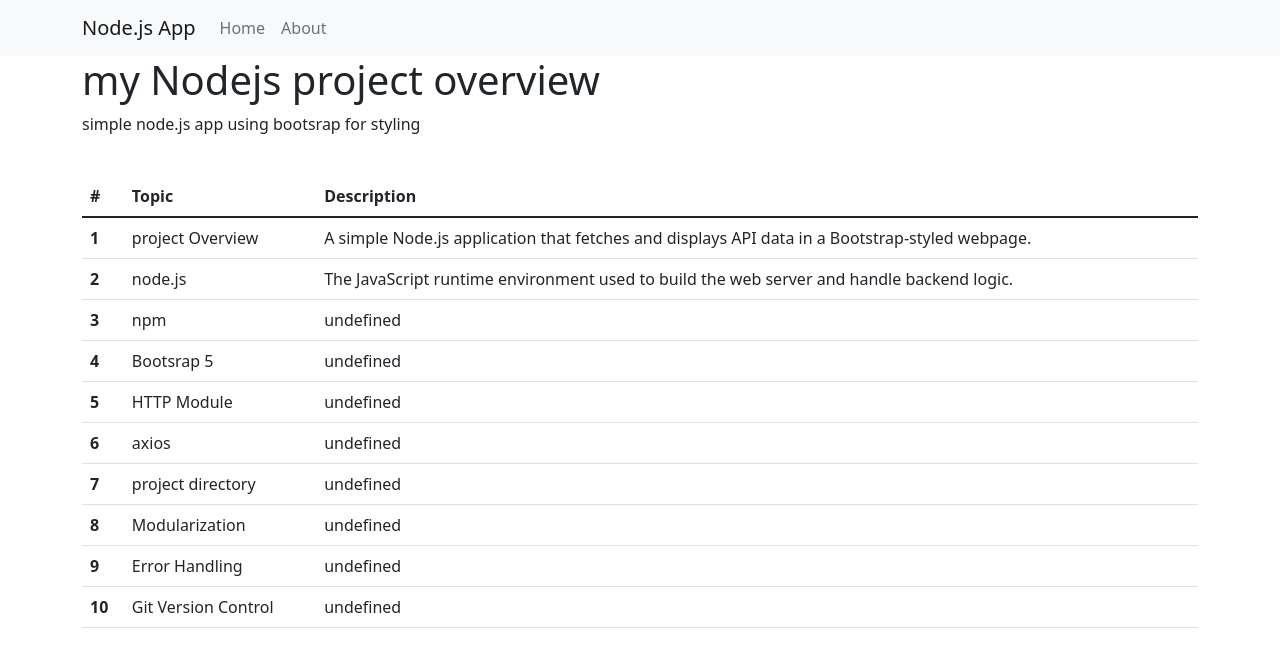
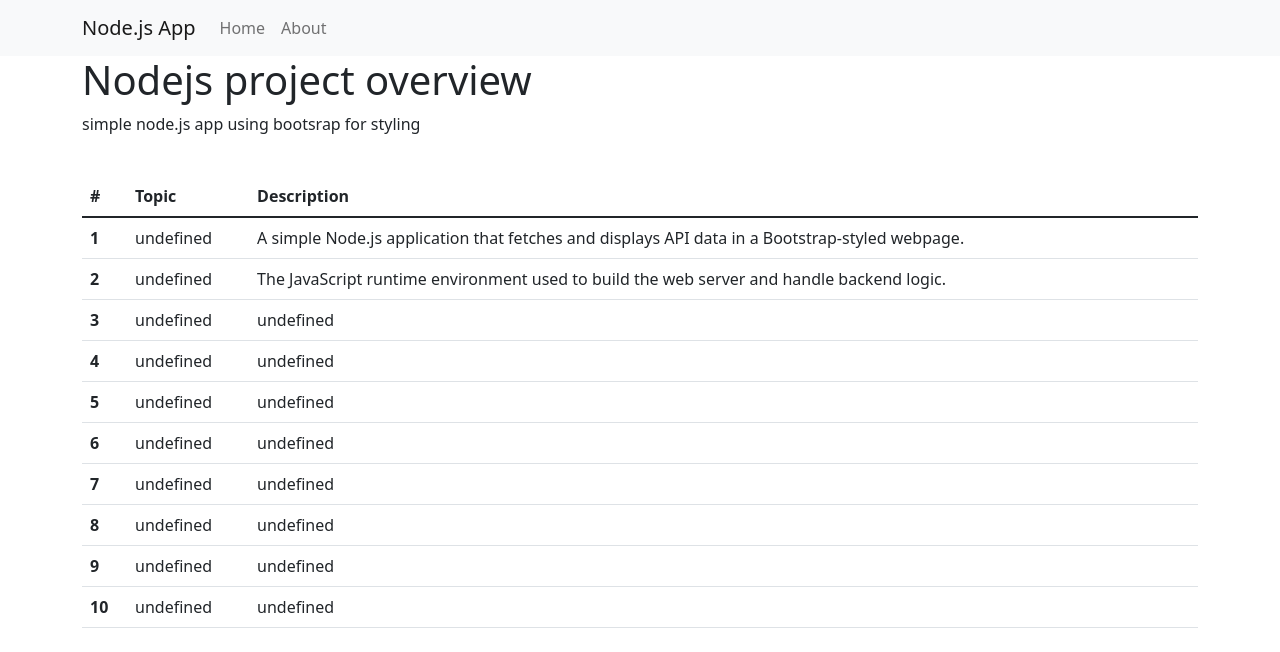
Before and after one commit to 21nadhiri/NODE.JS-PLP, a website: page index.html in a window 1280 px wide. Drawn offline with nearby package versions, Linux system fonts and the light colour scheme; files that its build step writes are made by us from their sources; files whose address does not match are found by name.

Commit message:
Updated index.html and nodejs_info.json with new changes

```diff
--- a/index.html
+++ b/index.html
@@ -28,7 +28,7 @@
        </div>
    </nav>
      <div class="container nt-4">
-       <h1>my Nodejs project overview</h1>
+       <h1>Nodejs project overview</h1>
        <p>simple node.js app using bootsrap for styling</p>
        <br>
        <table class="table table-stripped">
--- a/nodejs_info.json
+++ b/nodejs_info.json
@@ -1,53 +1,53 @@
  [
   {
-     "topic":"project Overview",
+     "Content":"PROJECT OVERVIEW",
     "description": "A simple Node.js application that fetches and displays API data in a Bootstrap-styled webpage."
   },
 
   {
 
-    "topic":"node.js",
+    "Content":"node.js",
     "description": "The JavaScript runtime environment used to build the web server and handle backend logic."
 },
 
 {
-    "topic":"npm",
+    "Content":"npm",
     "Description": "Node Package Manager, used to install dependencies like axios for API requests."
 },
 
 {
-    "topic":"Bootsrap 5",
+    "Content":"Bootsrap 5",
     "Description": "A popular CSS framework used for responsive and clean styling of the webpage."
 },
 
 {
-    "topic":"HTTP Module",
+    "Content":"HTTP Module",
     "Description": "Core Node.js module used to create the web server and listen to incoming HTTP requests."
 },
 
 {
-    "topic":"axios",
+    "Content":"axios",
     "Description": "A promise-based HTTP client used for fetching data from an external API (JSONPlaceholder)."
 },
 
 {
-    "topic":"project directory",
+    "Content":"project directory",
     "Description": "Contains static assets like Bootstrap CSS and JavaScript files (e.g., script.js)."
 },
 
 {
-    "topic":"Modularization",
+    "Content":"Modularization",
     "Description": "Code is split into modules for request handling (requestHandler.js) and event logic (events.js)."
 },
 
 {
-    "topic":"Error Handling",
+    "Content":"Error Handling",
     "Description": "Graceful error handling is implemented to ensure the app responds correctly when issues occur."
 },
 
 
 {
-    "topic":"Git Version Control",
+    "Content":"Git Version Control",
     "Description": "The project is managed using Git, with a full history of commits pushed to GitHub."
 }
 
```
